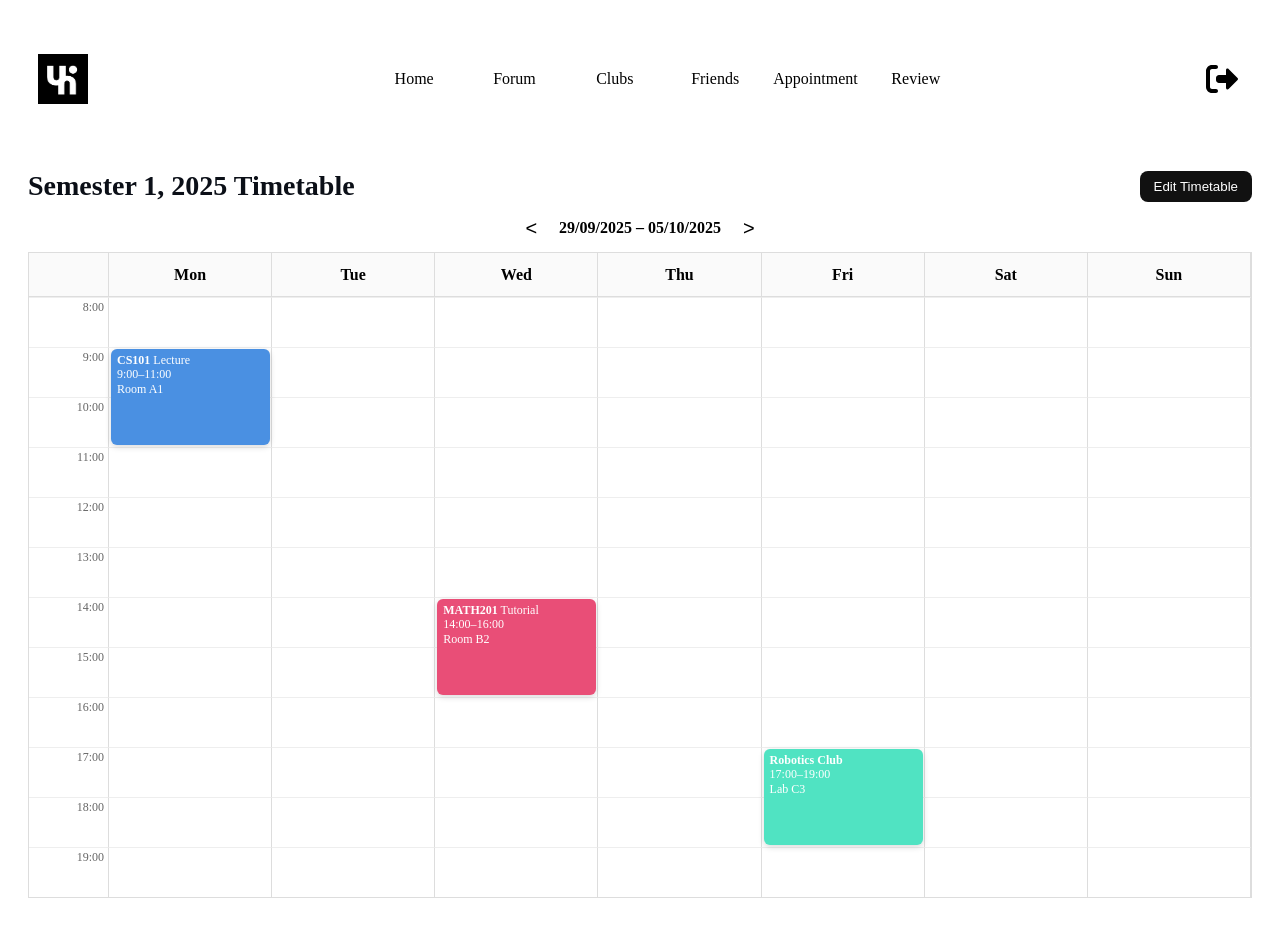
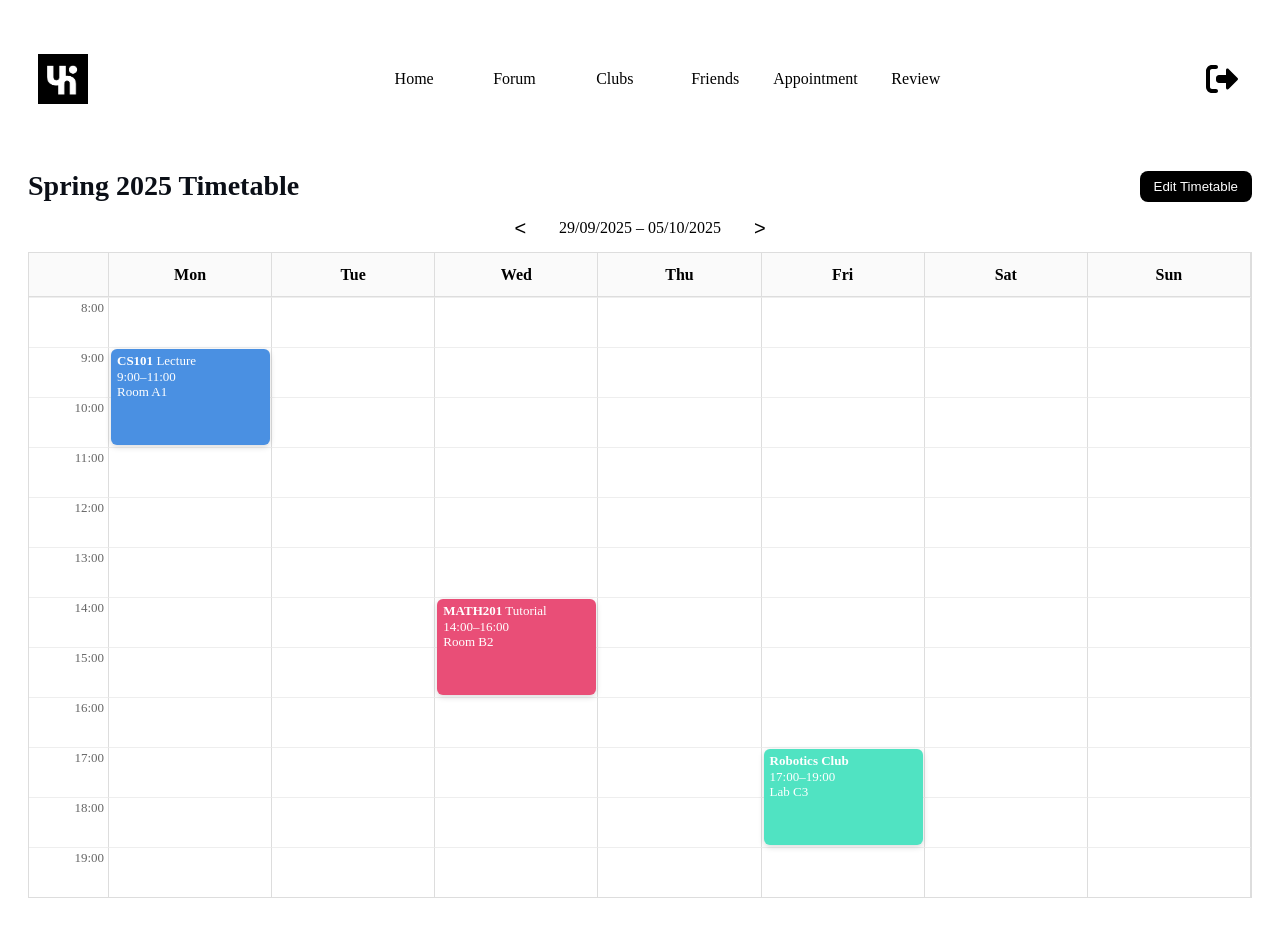
Before and after one commit to Suusana/UniCircle, a React (Vite) app in the folder Frontend/: page /main/timetable in a window 1280 px wide. Built offline with nearby package versions, Linux system fonts and the light colour scheme.

Commit message:
Fix Timetable.jsx

```diff
--- a/Frontend/src/pages/Timetable.jsx
+++ b/Frontend/src/pages/Timetable.jsx
@@ -20,20 +20,23 @@ const Title = styled.h1`
 `;
 
 const EditBtn = styled.button`
-  background: #111;
+  background-color: #000;
   color: #fff;
-  border: 0;
+  border: none;
   padding: 8px 14px;
   border-radius: 8px;
   cursor: pointer;
+  &:hover {
+    background-color: #555;
+  }
 `;
 
 const WeekBar = styled.div`
   display: flex;
   justify-content: center;
   align-items: center;
-  gap: 14px;
-  font-weight: 600;
+  gap: 25px;
+  font-weight: 500;
   margin-bottom: 10px;
 `;
 
@@ -48,7 +51,6 @@ const Arrow = styled.button`
   &:hover { background: #f2f2f2; }
 `;
 
-/* === Grid container === */
 const TimetableGrid = styled.div`
   display: grid;
   grid-template-columns: 80px repeat(7, 1fr);
@@ -70,7 +72,7 @@ const HeaderCell = styled.div`
 const TimeCell = styled.div`
   border-top: 1px solid #eee;
   border-right: 1px solid #ddd;
-  font-size: 12px;
+  font-size: 13px;
   color: #666;
   padding: 2px 4px 0 0;
   text-align: right;
@@ -86,15 +88,15 @@ const Event = styled.div`
   border-radius: 6px;
   padding: 4px 6px;
   color: #fff;
-  font-size: 12px;
+  font-size: 13px;
   line-height: 1.2;
   box-shadow: 0 2px 6px rgba(0,0,0,0.15);
   margin: 2px;
-  z-index: 1;   /* ✅ stays on top of grid lines */
+  z-index: 1;
   position: relative;
 `;
 
-/* === Data === */
+
 const START_HOUR = 8;
 const END_HOUR = 20;
 const ROW_HEIGHT = 50;
@@ -119,20 +121,10 @@ export default function Timetable() {
 
   const label = `${monday.toLocaleDateString("en-GB")} – ${sunday.toLocaleDateString("en-GB")}`;
 
-
-  const getWeekLabel = () => {
-    if (weekOffset === 0) return "Current Week";
-    if (weekOffset === -1) return "Previous Week";
-    if (weekOffset === 1) return "Next Week";
-    return `Week ${weekOffset > 0 ? '+' + weekOffset : weekOffset}`;
-  };
-
-
-
   return (
     <Container>
       <TopBar>
-        <Title>Semester 1, 2025 Timetable</Title>
+        <Title>Spring 2025 Timetable</Title>
         <EditBtn>Edit Timetable</EditBtn>
       </TopBar>
 
@@ -143,34 +135,29 @@ export default function Timetable() {
       </WeekBar>
 
       <TimetableGrid hours={hours} rowHeight={ROW_HEIGHT}>
-        {/* corner blank */}
         <HeaderCell style={{ gridColumn: 1, gridRow: 1 }}> </HeaderCell>
-        {/* day headers */}
         {DAYS.map((d, i) => (
           <HeaderCell key={i} style={{ gridColumn: i + 2, gridRow: 1 }}>
             {d}
           </HeaderCell>
         ))}
-        {/* time column */}
         {Array.from({ length: hours }, (_, i) => (
           <TimeCell key={i} style={{ gridColumn: 1, gridRow: i + 2 }}>
             {START_HOUR + i}:00
           </TimeCell>
         ))}
-        {/* day cells (for background grid) */}
         {DAYS.map((_, day) => (
           Array.from({ length: hours }, (_, i) => (
             <DayCell key={day + "-" + i} style={{ gridColumn: day + 2, gridRow: i + 2 }} />
           ))
         ))}
-        {/* events */}
         {SAMPLE_EVENTS.map(e => {
-          const startRow = (e.start - START_HOUR) + 2; // +2 because row 1 = header, row 2 = 8:00
+          const startRow = (e.start - START_HOUR) + 2;
           const endRow = (e.end - START_HOUR) + 2;
           return (
             <Event key={e.id}
               style={{
-                gridColumn: e.day + 2, // column 1 = times, so +2
+                gridColumn: e.day + 2,
                 gridRow: `${startRow} / ${endRow}`,
                 background: e.color
               }}
```
